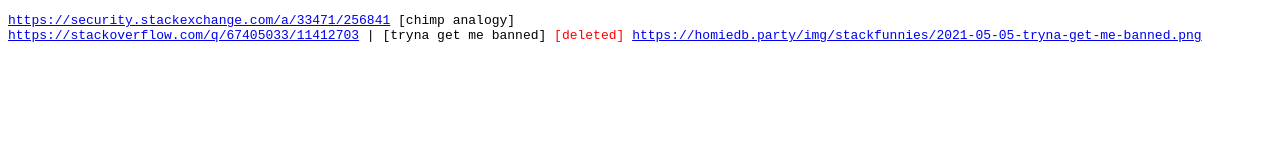
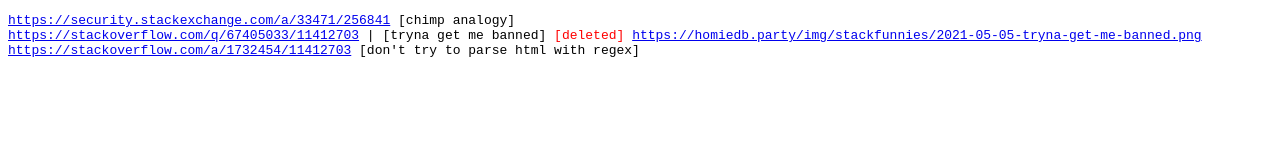
Before and after one commit to LeviOP/zergmafia.top, a plain HTML site: page stackfunnies.html in a window 1280 px wide. Drawn offline with Linux system fonts and the light colour scheme.

Commit message:
Update stackfunnies.html

```diff
--- a/stackfunnies.html
+++ b/stackfunnies.html
@@ -15,6 +15,7 @@
     <pre>
 https://security.stackexchange.com/a/33471/256841 [chimp analogy]
 https://stackoverflow.com/q/67405033/11412703 | [tryna get me banned] [deleted] https://homiedb.party/img/stackfunnies/2021-05-05-tryna-get-me-banned.png
+https://stackoverflow.com/a/1732454/11412703 [don't try to parse html with regex]
 </pre>
     <script>
       document.querySelector("pre").innerHTML = document.querySelector("pre").innerHTML.replace(/https?:\/\/(www\.)?[-a-zA-Z0-9@:%._\+~#=]{1,256}\.[a-zA-Z0-9()]{1,6}\b([-a-zA-Z0-9()@:%_\+.~#?&//=]*)/g, '<a href="$&">$&</a>').replace(/\[deleted\]/g, '<span class="del">$&</span>')
```
